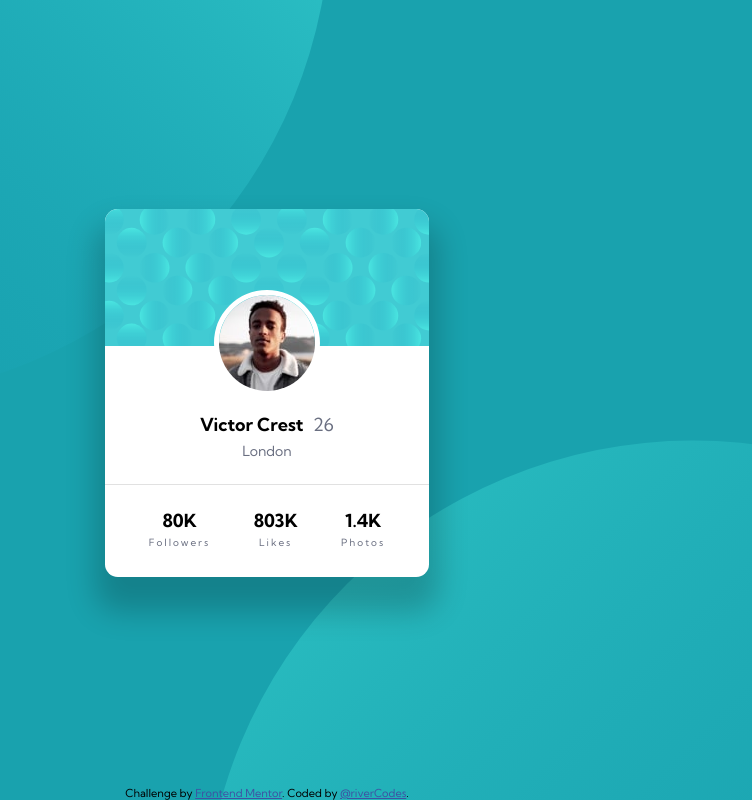
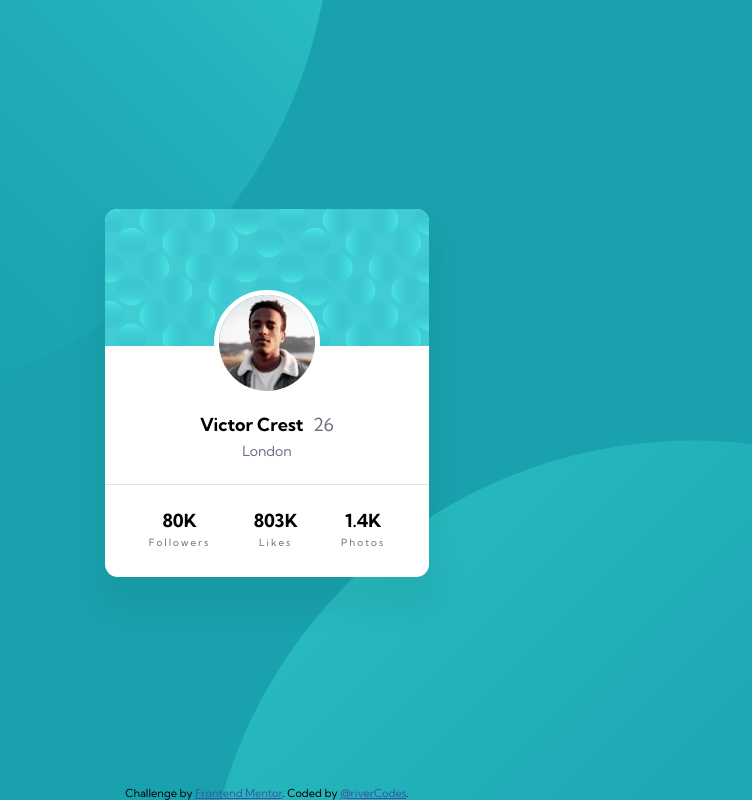
Before and after one commit to riverCodes/profile-card-component, a plain HTML site: page index.html in a window 1280 px wide. Shown: the whole page, without its empty margins (373-1125 px from the left). Drawn offline with Linux system fonts and the light colour scheme.

Commit message:
Update styles.css

```diff
--- a/styles.css
+++ b/styles.css
@@ -35,7 +35,7 @@ body > main {
   display: flex;
   flex-direction: column;
   row-gap: 4.2rem;
-  box-shadow: 0 25px 30px 10px rgba(0, 0 ,0 , 0.2)
+  box-shadow: 0 25px 30px 10px rgba(0, 0 ,0 , 0.05)
 }
 .avatar-header-container {
   background-color: black;
```
